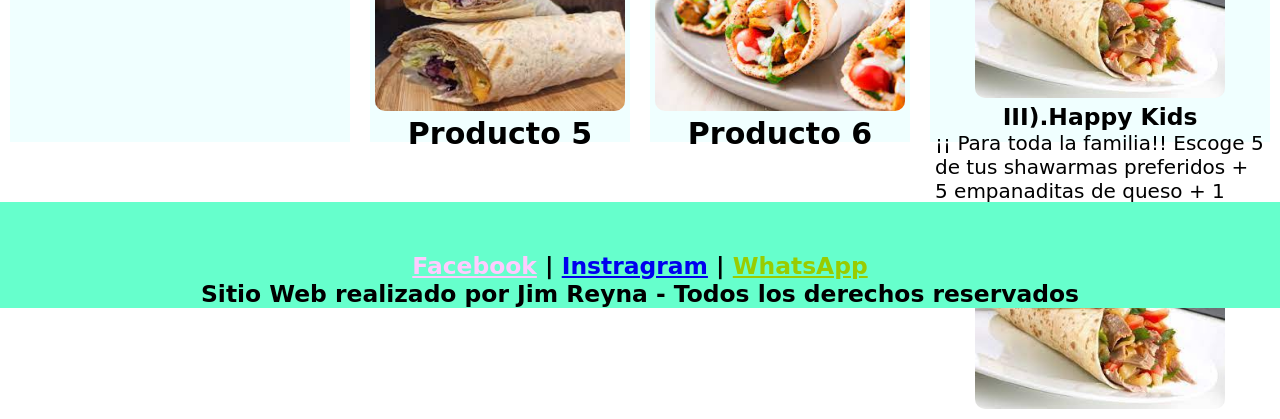
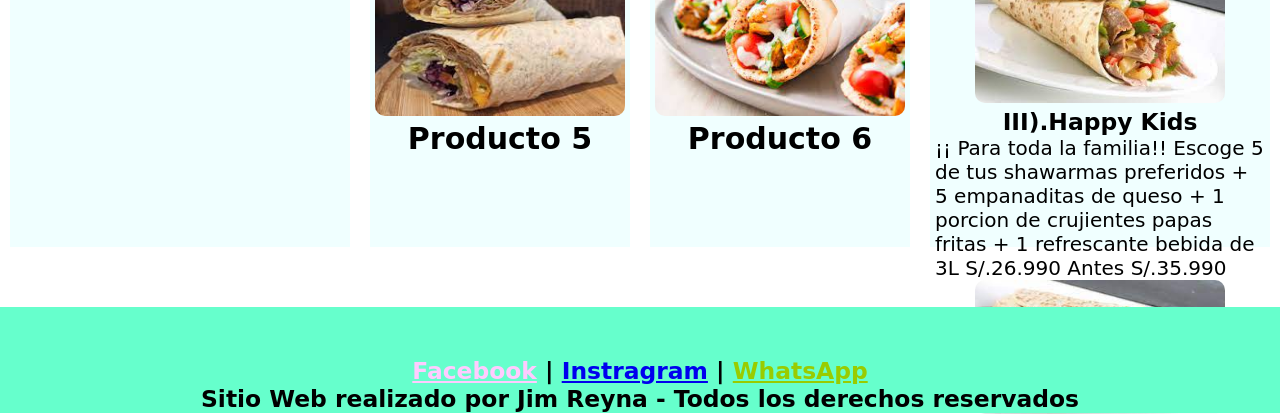
Before and after one commit to jimrreyna/sass--2, a website: page index.html in a window 1280 px wide. Shown: the part 767-1186 px from the top of the page. Drawn offline with Linux system fonts and the light colour scheme; a web font is replaced by a local one.

Commit message:
actuliza section

```diff
--- a/scss/_section.scss
+++ b/scss/_section.scss
@@ -1,13 +1,13 @@
 section {
   margin: 1rem;
   padding: 0.5rem;
-  height: 40rem;
+  height: 50rem;
   /*uso flex*/
   display: flex;
   flex-direction:column;
   justify-content: space-between;
   align-items: center;
-  padding-top: 0.5rem;
+  padding-top: 1rem;
   padding-bottom: 25rem;
 
   img {
```
Also changed, not shown: css/estilo.css.
